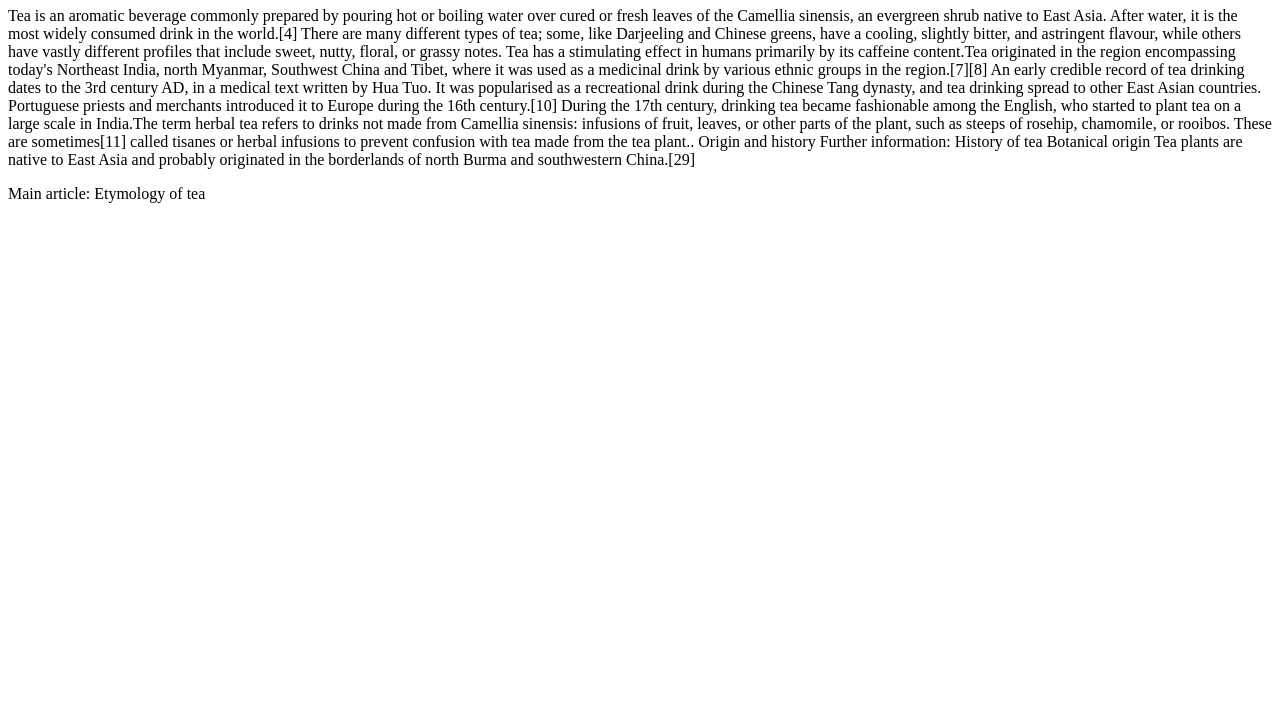
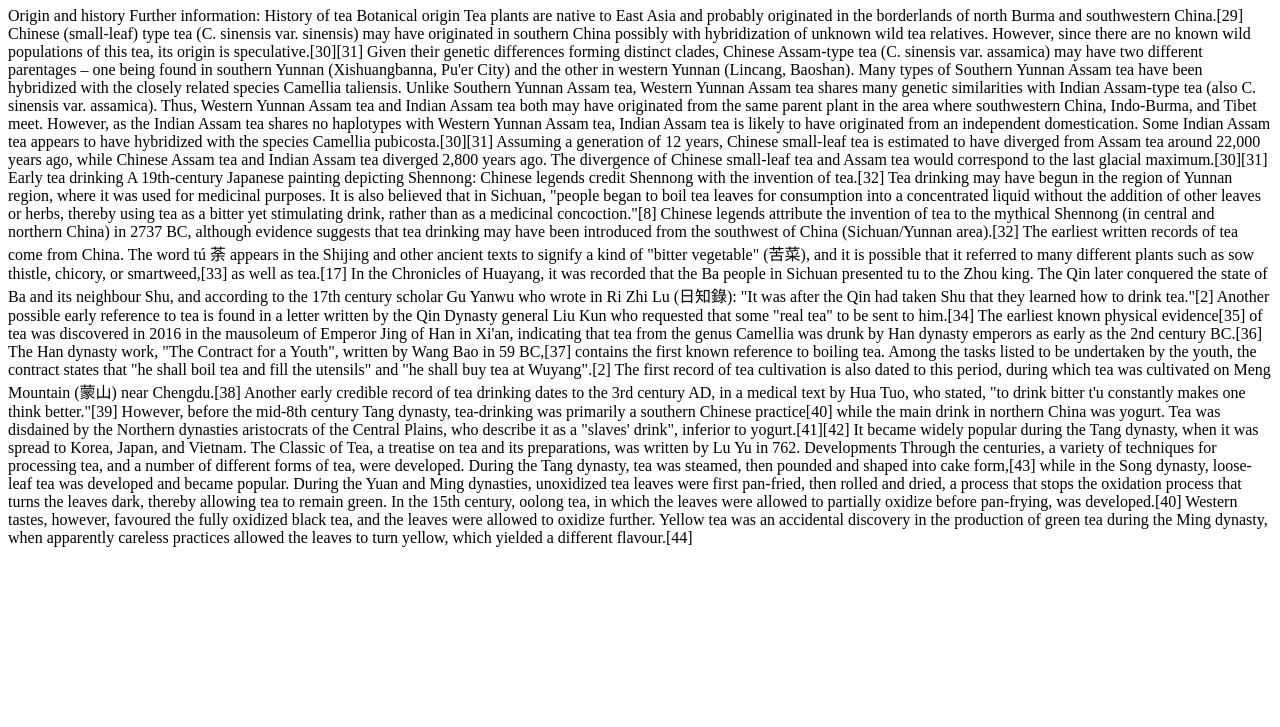
Before and after one commit to tineydragon/tineydragon.github.io, a plain HTML site: page index.html in a window 1280 px wide. Shown: the part 73-800 px from the top of the page. Drawn offline with Linux system fonts and the light colour scheme.

Commit message:
Update index.html

```diff
--- a/index.html
+++ b/index.html
@@ -1,22 +1,29 @@
 <!DOCTYPE html>
 <html>
 <body>
-<h1>TEA</h1>
-<p>Tea is an aromatic beverage commonly prepared by pouring hot or boiling water over cured or fresh leaves of the Camellia sinensis, an evergreen shrub native to East Asia.
-After water, it is the most widely consumed drink in the world.[4] There are many different types of tea; some, like Darjeeling and Chinese greens, have a cooling, slightly
-bitter, and astringent flavour, while others have vastly different profiles that include sweet, nutty, floral, or grassy notes. Tea has a stimulating effect in humans
-primarily by its caffeine content.Tea originated in the region encompassing today's Northeast India, north Myanmar, Southwest China and Tibet, where it was used as a medicinal
-drink by various ethnic groups in the region.[7][8] An early credible record of tea drinking dates to the 3rd century AD, in a medical text written by Hua Tuo.
-It was popularised as a recreational drink during the Chinese Tang dynasty, and tea drinking spread to other East Asian countries. Portuguese priests and merchants
-introduced it to Europe during the 16th century.[10] During the 17th century, drinking tea became fashionable among the English, who started to plant tea on a large scale in
-India.The term herbal tea refers to drinks not made from Camellia sinensis: infusions of fruit, leaves, or other parts of the plant, such as steeps of rosehip, chamomile, or
-rooibos. These are sometimes[11] called tisanes or herbal infusions to prevent confusion with tea made from the tea plant..
-  Origin and history
+<h1>Ice Cream</h1>
+  <p>Origin and history
 Further information: History of tea
 Botanical origin
 Tea plants are native to East Asia and probably originated in the borderlands of north Burma and southwestern China.[29]
- </p>
-Main article: Etymology of tea
 
+Chinese (small-leaf) type tea (C. sinensis var. sinensis) may have originated in southern China possibly with hybridization of unknown wild tea relatives. However, since there are no known wild populations of this tea, its origin is speculative.[30][31]
+
+Given their genetic differences forming distinct clades, Chinese Assam-type tea (C. sinensis var. assamica) may have two different parentages – one being found in southern Yunnan (Xishuangbanna, Pu'er City) and the other in western Yunnan (Lincang, Baoshan). Many types of Southern Yunnan Assam tea have been hybridized with the closely related species Camellia taliensis. Unlike Southern Yunnan Assam tea, Western Yunnan Assam tea shares many genetic similarities with Indian Assam-type tea (also C. sinensis var. assamica). Thus, Western Yunnan Assam tea and Indian Assam tea both may have originated from the same parent plant in the area where southwestern China, Indo-Burma, and Tibet meet. However, as the Indian Assam tea shares no haplotypes with Western Yunnan Assam tea, Indian Assam tea is likely to have originated from an independent domestication. Some Indian Assam tea appears to have hybridized with the species Camellia pubicosta.[30][31]
+
+Assuming a generation of 12 years, Chinese small-leaf tea is estimated to have diverged from Assam tea around 22,000 years ago, while Chinese Assam tea and Indian Assam tea diverged 2,800 years ago. The divergence of Chinese small-leaf tea and Assam tea would correspond to the last glacial maximum.[30][31]
+
+Early tea drinking
+
+A 19th-century Japanese painting depicting Shennong: Chinese legends credit Shennong with the invention of tea.[32]
+Tea drinking may have begun in the region of Yunnan region, where it was used for medicinal purposes. It is also believed that in Sichuan, "people began to boil tea leaves for consumption into a concentrated liquid without the addition of other leaves or herbs, thereby using tea as a bitter yet stimulating drink, rather than as a medicinal concoction."[8]
+
+Chinese legends attribute the invention of tea to the mythical Shennong (in central and northern China) in 2737 BC, although evidence suggests that tea drinking may have been introduced from the southwest of China (Sichuan/Yunnan area).[32] The earliest written records of tea come from China. The word tú 荼 appears in the Shijing and other ancient texts to signify a kind of "bitter vegetable" (苦菜), and it is possible that it referred to many different plants such as sow thistle, chicory, or smartweed,[33] as well as tea.[17] In the Chronicles of Huayang, it was recorded that the Ba people in Sichuan presented tu to the Zhou king. The Qin later conquered the state of Ba and its neighbour Shu, and according to the 17th century scholar Gu Yanwu who wrote in Ri Zhi Lu (日知錄): "It was after the Qin had taken Shu that they learned how to drink tea."[2] Another possible early reference to tea is found in a letter written by the Qin Dynasty general Liu Kun who requested that some "real tea" to be sent to him.[34]
+
+The earliest known physical evidence[35] of tea was discovered in 2016 in the mausoleum of Emperor Jing of Han in Xi'an, indicating that tea from the genus Camellia was drunk by Han dynasty emperors as early as the 2nd century BC.[36] The Han dynasty work, "The Contract for a Youth", written by Wang Bao in 59 BC,[37] contains the first known reference to boiling tea. Among the tasks listed to be undertaken by the youth, the contract states that "he shall boil tea and fill the utensils" and "he shall buy tea at Wuyang".[2] The first record of tea cultivation is also dated to this period, during which tea was cultivated on Meng Mountain (蒙山) near Chengdu.[38] Another early credible record of tea drinking dates to the 3rd century AD, in a medical text by Hua Tuo, who stated, "to drink bitter t'u constantly makes one think better."[39] However, before the mid-8th century Tang dynasty, tea-drinking was primarily a southern Chinese practice[40] while the main drink in northern China was yogurt. Tea was disdained by the Northern dynasties aristocrats of the Central Plains, who describe it as a "slaves' drink", inferior to yogurt.[41][42] It became widely popular during the Tang dynasty, when it was spread to Korea, Japan, and Vietnam. The Classic of Tea, a treatise on tea and its preparations, was written by Lu Yu in 762.
+
+Developments
+Through the centuries, a variety of techniques for processing tea, and a number of different forms of tea, were developed. During the Tang dynasty, tea was steamed, then pounded and shaped into cake form,[43] while in the Song dynasty, loose-leaf tea was developed and became popular. During the Yuan and Ming dynasties, unoxidized tea leaves were first pan-fried, then rolled and dried, a process that stops the oxidation process that turns the leaves dark, thereby allowing tea to remain green. In the 15th century, oolong tea, in which the leaves were allowed to partially oxidize before pan-frying, was developed.[40] Western tastes, however, favoured the fully oxidized black tea, and the leaves were allowed to oxidize further. Yellow tea was an accidental discovery in the production of green tea during the Ming dynasty, when apparently careless practices allowed the leaves to turn yellow, which yielded a different flavour.[44]
+   </p>
 </body>
 </html>
```
